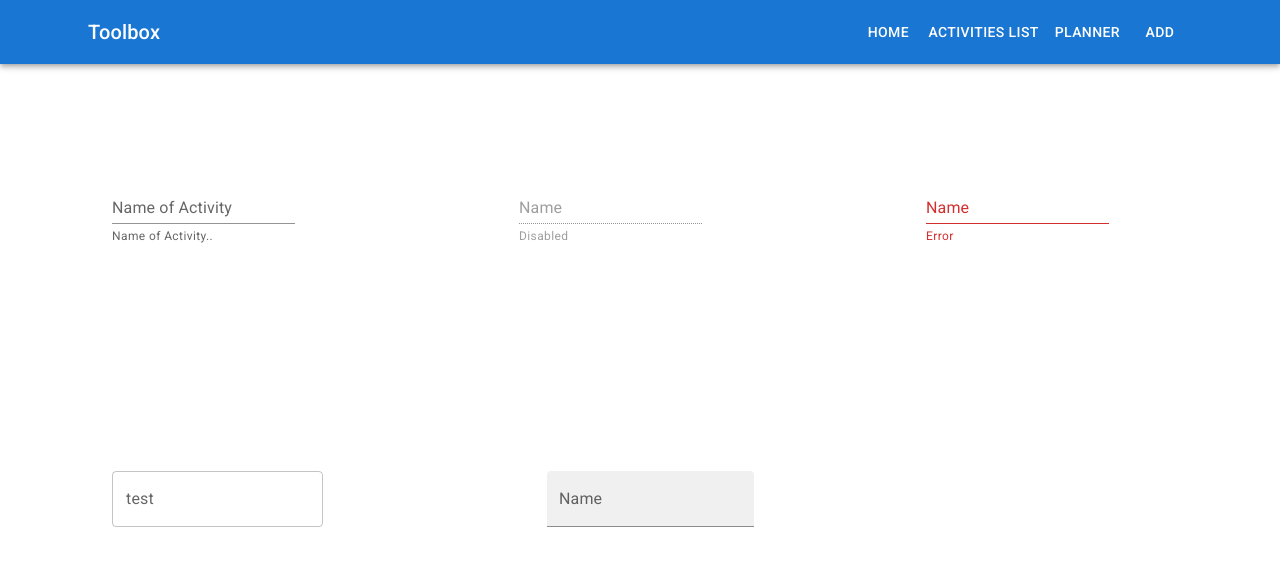
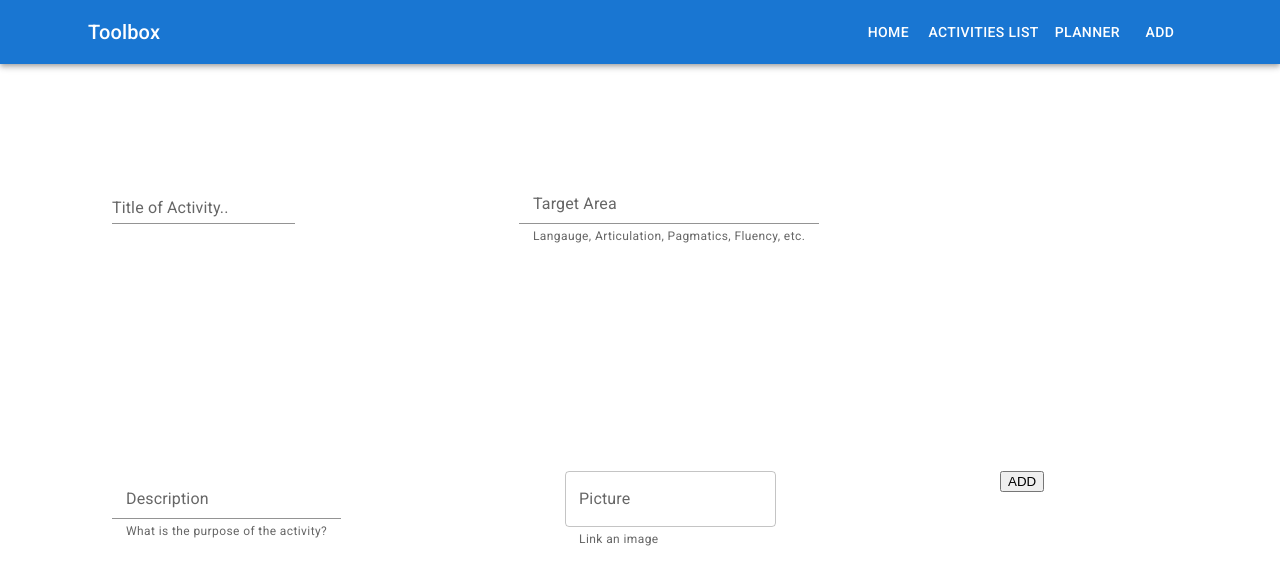
Before and after one commit to rachelheyvaert/toolbox, a React (Create React App) app: page /activities/new in a window 1280 px wide. Shown: the top 584 px of the page. Built offline with nearby package versions, Linux system fonts and the light colour scheme; data requests are answered from the project's data file.

Commit message:
Post request to add a new activity

```diff
--- a/db.json
+++ b/db.json
@@ -23,6 +23,14 @@
       "image": "https://www.commonsense.org/education/sites/default/files/experience-media-file/02_artic_station_home.jpg?width=660&height=415&iframe=1&slide=0&scalePhotos=1",
       "area": "Articulation",
       "description": "Offers practice at the WORD, PHRASE, SENTENCE and STORY levels for all sounds. Each of the 22 sound programs target sounds in the initial, medial and final positions of words, sentences and stories."
+    },
+    {
+      "name": "WH-Questions App",
+      "area": "Language",
+      "image": "https://www.virtualspeechcenter.com/Images/AppScreenShots/2/Image1.png",
+      "description": "practice auditory comprehension and verbal expression by answering wh-questions. Children will have fun playing the colorful animated board game and earning rewards while practicing wh-questions with real -life photos.",
+      "isPlanned": false,
+      "id": 4
     }
   ]
 }
--- a/src/App.js
+++ b/src/App.js
@@ -24,7 +24,10 @@ const displayActivities = activityList.filter((activity)=>{
      return activity.name.toLowerCase().includes(search.toLowerCase())
   } return (activityList)
 });
-
+function handleAddActivity(newTask){
+  const updatedActvities = [...ActivitiesList, newTask];
+  setActivityList(updatedActvities)
+  }
 
 return (
   <div>
@@ -37,7 +40,7 @@ return (
        displayedActivities={displayActivities}
         setSearch={setSearch}
         search={search}/>}  />
-    <Route path="/activities/new" element={<NewActivityForm />} />
+    <Route path="/activities/new" element={<NewActivityForm onAddActivity={handleAddActivity}/>} />
     <Route path="/activities/planned" element={<PlannedActivities />} />
   </Routes>
 
--- a/src/components/NewActivityForm.jsx
+++ b/src/components/NewActivityForm.jsx
@@ -1,4 +1,5 @@
 import * as React from 'react';
+import {useState} from "react"
 import Box from '@mui/material/Box';
 import FilledInput from '@mui/material/FilledInput';
 import FormControl from '@mui/material/FormControl';
@@ -7,15 +8,34 @@ import Input from '@mui/material/Input';
 import InputLabel from '@mui/material/InputLabel';
 import OutlinedInput from '@mui/material/OutlinedInput';
 
-const NewActivityForm =() =>{
-  const [name, setName] = React.useState('');
+const NewActivityForm =({onAddActivity}) =>{
+  const [name, setName] = useState('');
+  const [image, setImage] = useState('')
+  const [description, setDescription] = useState('')
+  const [area, setArea] = useState('')
 
-  const handleChange = (event) => {
-    setName(event.target.value);
-  };
+  function handleSubmit(e){
+    e.preventDefault()
+    fetch(`http://localhost:3001/activities`, {
+      method: "POST",
+      headers: {
+        "Content-Type": "application/json",
+      },
+      body: JSON.stringify({
+        name: name,
+        area: area,
+        image: image,
+        description: description,
+        isPlanned: false
+      }),
+    })
+      .then((r) => r.json())
+      .then((newAct) => onAddActivity(newAct));
+  }
+
 
   return (
-    <Box
+    <Box onSubmit={handleSubmit}
       component="form"
       sx={{
         '& > :not(style)': { m: 14 },
@@ -24,45 +44,51 @@ const NewActivityForm =() =>{
       autoComplete="off"
     >
       <FormControl variant="standard">
-        <InputLabel htmlFor="component-helper">Name of Activity</InputLabel>
+      <InputLabel htmlFor="component-helper"> Title of Activity..</InputLabel>
         <Input
           id="component-helper"
           value={name}
-          onChange={handleChange}
+          onChange={(e) => setName(e.target.value)}
+          aria-describedby="component-helper-text"
+        />
+        </FormControl>
+        <FormControl >
+        <InputLabel htmlFor="component-helper">Target Area</InputLabel>
+        <Input
+          id="component-helper"
+          value={area}
+          onChange={(e) => setArea(e.target.value)}
           aria-describedby="component-helper-text"
         />
         <FormHelperText id="component-helper-text">
-          Name of Activity..
+          Langauge, Articulation, Pagmatics, Fluency, etc.
         </FormHelperText>
         </FormControl>
-      <FormControl disabled variant="standard">
-        <InputLabel htmlFor="component-disabled">Name</InputLabel>
-        <Input id="component-disabled" value={name} onChange={handleChange} />
-        <FormHelperText>Disabled</FormHelperText>
+        <FormControl >
+        <InputLabel htmlFor="component-helper">Description</InputLabel>
+        <Input
+          id="component-helper"
+          value={description}
+          onChange={(e) => setDescription(e.target.value)}
+          aria-describedby="component-helper-text"
+        />
+        <FormHelperText id="component-helper-text">
+          What is the purpose of the activity?
+        </FormHelperText>
         </FormControl>
-      <FormControl error variant="standard">
-        <InputLabel htmlFor="component-error">Name</InputLabel>
-        <Input
-          id="component-error"
-          value={name}
-          onChange={handleChange}
-          aria-describedby="component-error-text"
-        />
-        <FormHelperText id="component-error-text">Error</FormHelperText>
-      </FormControl>
-      <FormControl>
-        <InputLabel htmlFor="component-outlined">test</InputLabel>
+        <FormControl >
+        <InputLabel htmlFor="component-outlined">Picture</InputLabel>
         <OutlinedInput
           id="component-outlined"
-          value={name}
-          onChange={handleChange}
+          value={image}
+          onChange={(e) => setImage(e.target.value)}
           label="Name"
         />
+         <FormHelperText id="component-helper-text">
+          Link an image
+        </FormHelperText>
       </FormControl>
-      <FormControl variant="filled">
-        <InputLabel htmlFor="component-filled">Name</InputLabel>
-        <FilledInput id="component-filled" value={name} onChange={handleChange} />
-      </FormControl>
+<button type="submit">ADD</button>
     </Box>
   );
 }
```
Also changed, not shown: src/components/ActivitiesList.jsx (line endings or trailing spaces). Lines whose indentation alone changed are shown as unchanged.
